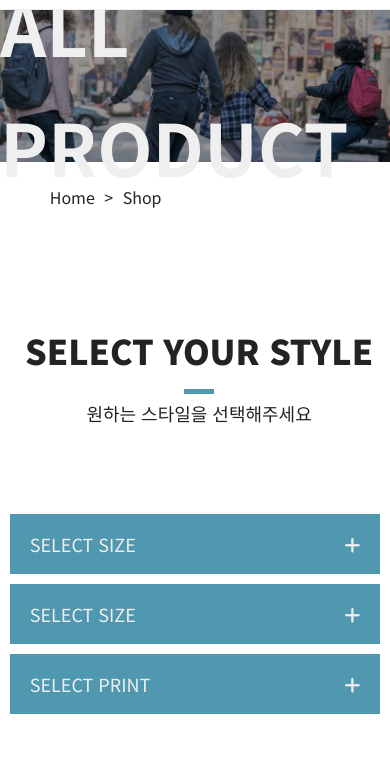
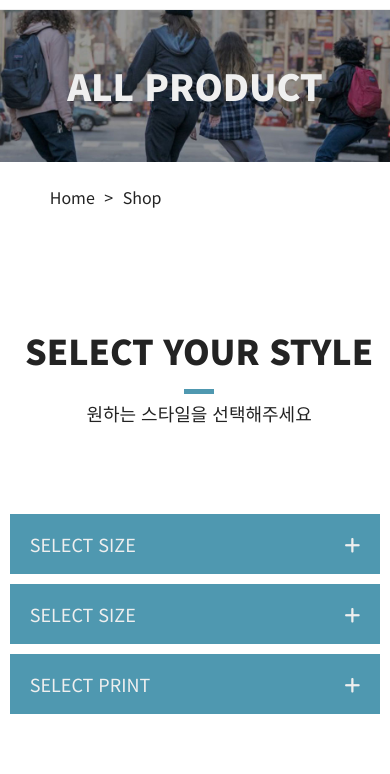
Before and after one commit to ysisys0202/Jansport, a plain HTML site: page sub1-product-page.html in a window 390 px wide. Shown: the part 70-844 px from the top of the page. Drawn offline with Linux system fonts and the light colour scheme.

Commit message:
banner-title font-size 수정

```diff
--- a/scss/sub1.scss
+++ b/scss/sub1.scss
@@ -22,7 +22,7 @@
   }
   .banner-title {
     font-size: 7.2rem;
-    font-weight: 700;
+    font-weight: 900;
     color: $color-white;
     /*lh:120px*/
     line-height: 1.667;
@@ -240,8 +240,13 @@
 /*media queries*/
 /*1024px 이하*/
 @media screen and (max-width: 1024px) {
+  /*banner*/
   .banner {
     padding-bottom: 39%;
+    .banner-title {
+      font-size: 4.8rem;
+      line-height: 2.5;
+    }
   }
 }
 /*768px 이하*/
@@ -262,6 +267,13 @@
       margin-top: 10px;
     }
   }
+  /*banner*/
+  .banner {
+    .banner-title {
+      font-size: 3.6rem;
+      line-height: 3.33;
+    }
+  }
   /*product*/
   .product {
     .product-wrapper {
```
Also changed, not shown: css/sub1.css.
